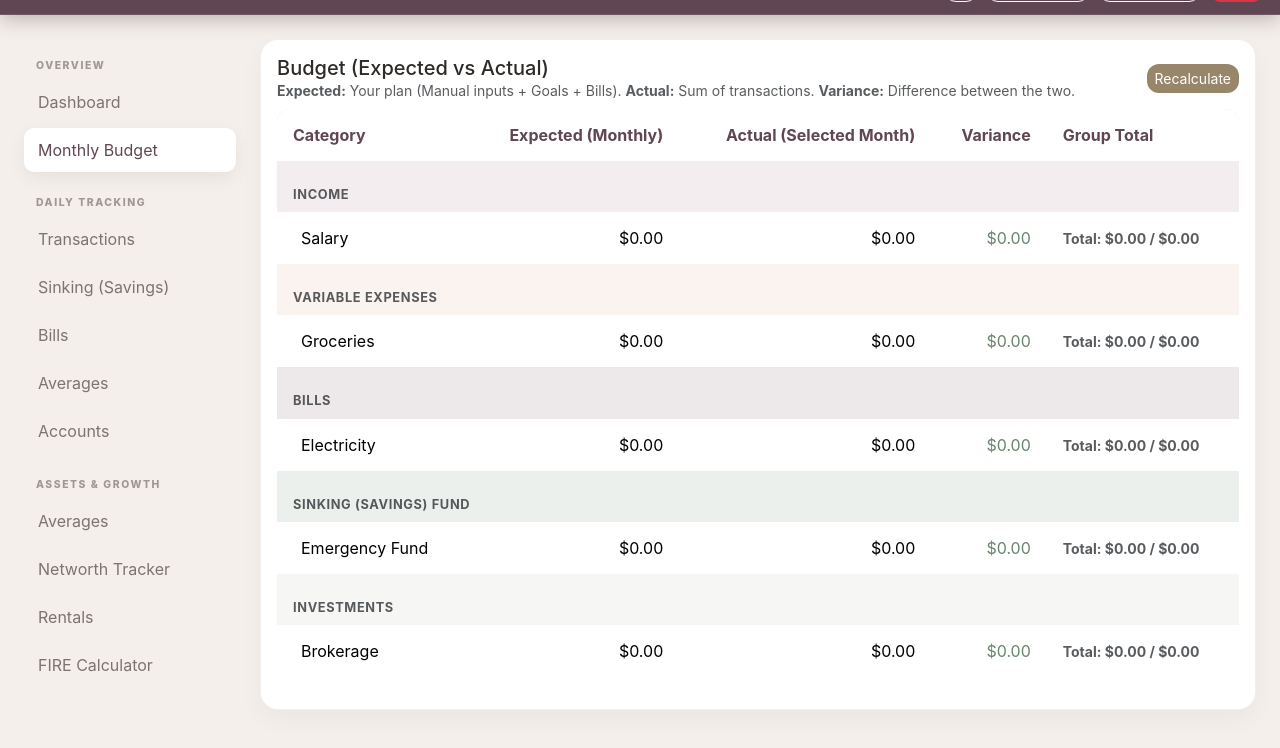
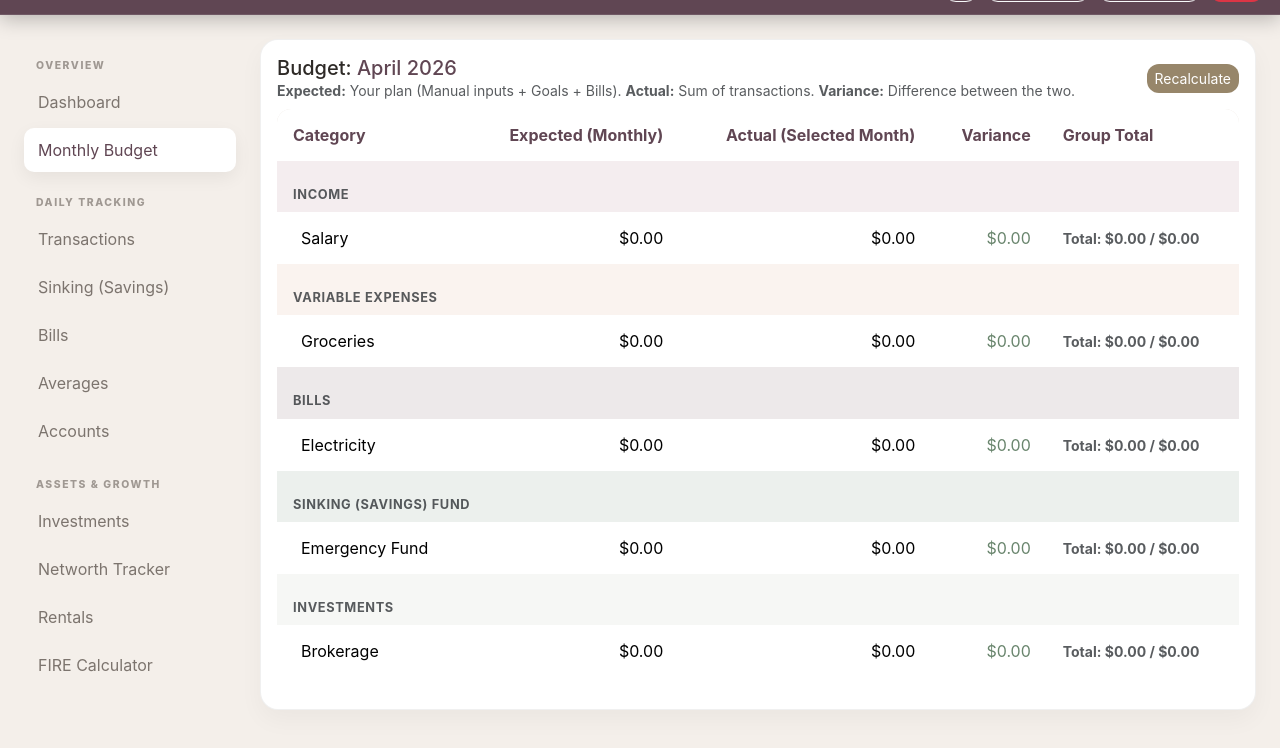
Before and after one commit to RaksiMonique/budget-vibe, a website: page index.html in a window 1280 px wide. Both pictures are taken after a click on the tab "Monthly Budget". Shown: the part 42-790 px from the top of the page. Drawn offline with nearby package versions, Linux system fonts and the light colour scheme.

Commit message:
monthly budget display

```diff
--- a/app.js
+++ b/app.js
@@ -255,6 +255,11 @@ function refreshAll() {
   if (displayMonthYear) {
     const mName = monthSelect.options[sel.month]?.text || MONTHS[sel.month];
     displayMonthYear.textContent = `${mName} ${sel.year}`;
+  }
+  const budgetMonthYear = document.getElementById('budgetMonthYear');
+  if (budgetMonthYear) {
+    const mName = monthSelect.options[sel.month]?.text || MONTHS[sel.month];
+    budgetMonthYear.textContent = `${mName} ${sel.year}`;
   }
 
   // Update pension input for selected month
--- a/index.html
+++ b/index.html
@@ -68,7 +68,7 @@
         </li>
         <li class="nav-section-title">Assets & Growth</li>
         <li class="nav-item" role="presentation">
-          <button class="nav-link" id="tab-averages" data-bs-toggle="tab" data-bs-target="#pane-averages" type="button" role="tab">Averages</button>
+          <button class="nav-link" id="tab-investments" data-bs-toggle="tab" data-bs-target="#pane-investments" type="button" role="tab">Investments</button>
         </li>
         <li class="nav-item" role="presentation">
           <button class="nav-link" id="tab-finances" data-bs-toggle="tab" data-bs-target="#pane-finances" type="button" role="tab">Networth Tracker</button>
@@ -264,7 +264,7 @@
           <div class="col-12">
             <div class="d-flex justify-content-between align-items-center flex-wrap gap-2 mb-2">
               <div>
-                <h5 class="mb-0">Budget (Expected vs Actual)</h5>
+                <h5 class="mb-0">Budget: <span id="budgetMonthYear" style="color: var(--plum);">—</span></h5>
                 <div class="small text-muted">
                   <strong>Expected:</strong> Your plan (Manual inputs + Goals + Bills). <strong>Actual:</strong> Sum of transactions. <strong>Variance:</strong> Difference between the two.
                 </div>
```
